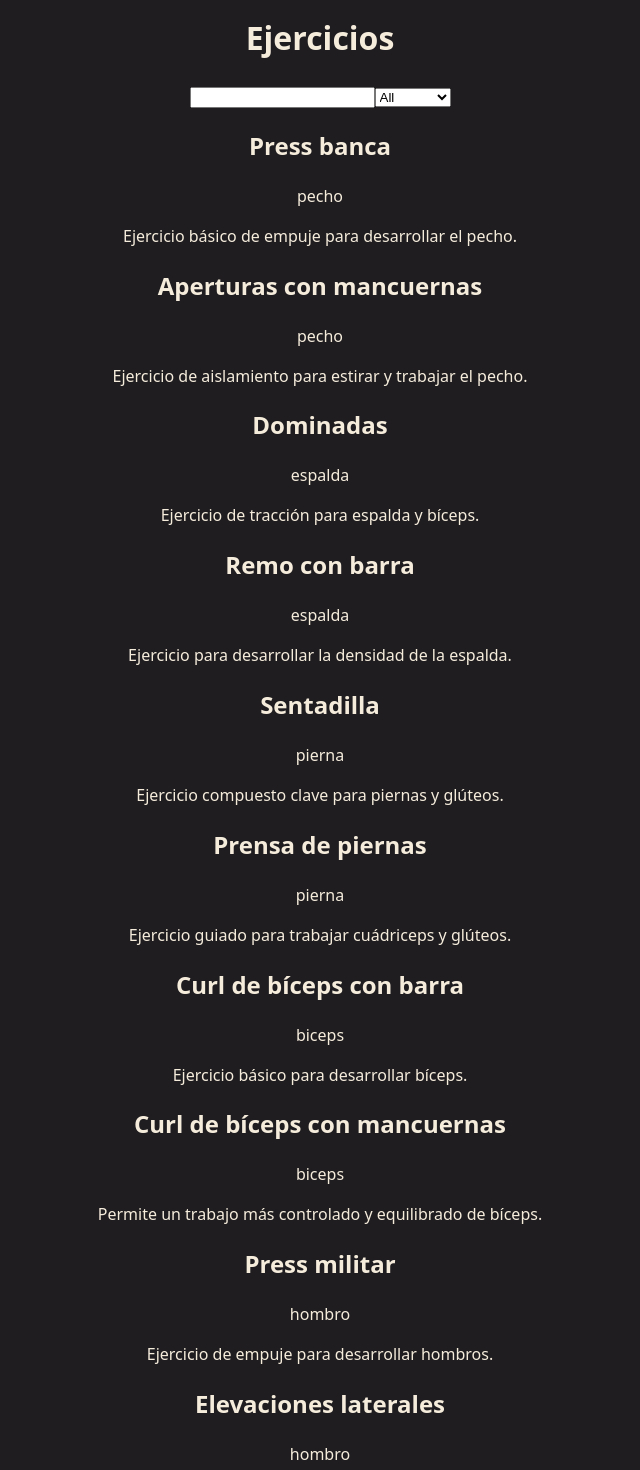
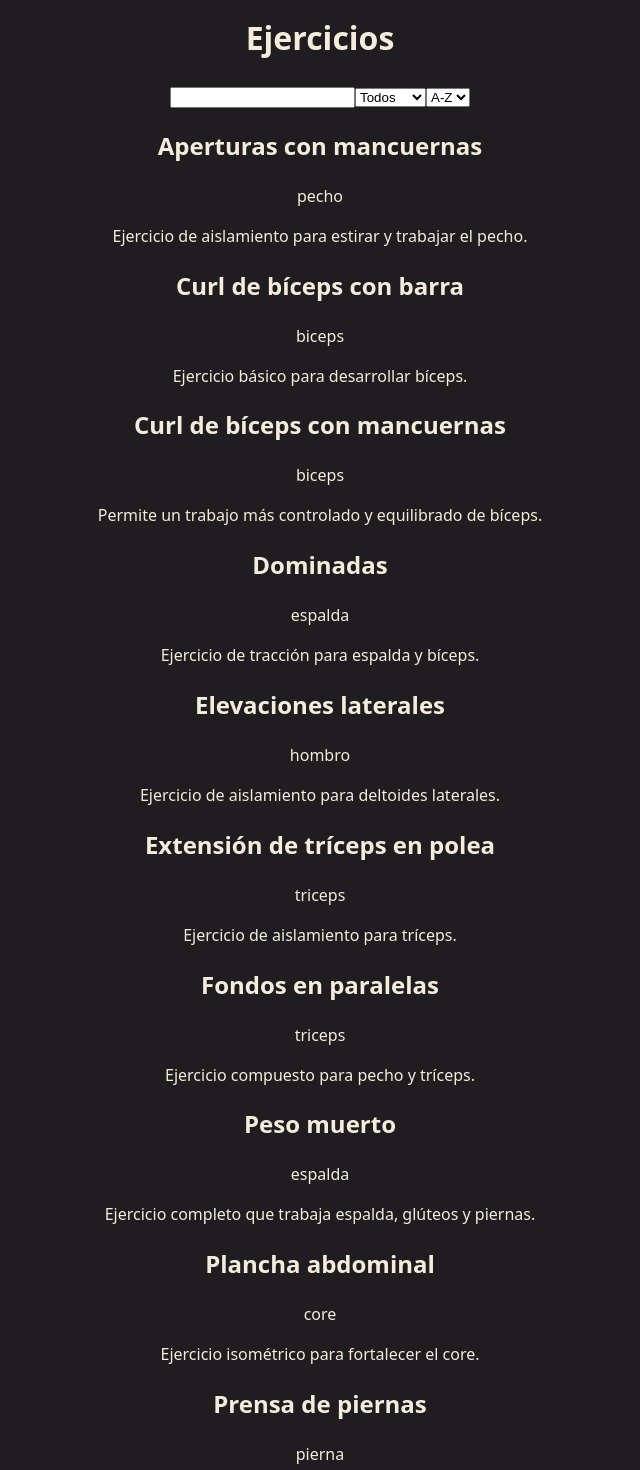
Before and after one commit to Nallepuz/FitTrainer, a React (Vite) app: page /exercises in a window 1280 px wide. Shown: the part 120-1590 px from the top of the page, without its empty margins (320-960 px from the left). Built offline with nearby package versions, Linux system fonts and the light colour scheme; data requests are answered from the project's data file.

Commit message:
Se crea ordenación para la búsqueda de ejercicios

```diff
--- a/src/pages/ExercisesPage.tsx
+++ b/src/pages/ExercisesPage.tsx
@@ -9,6 +9,7 @@ export default function ExercisesPage() {
   const [error, setError] = useState("");
   const [exercises, setExercises] = useState<Exercise[]>([]);
   const [muscleGroup, setMuscleGroup] = useState("all");
+  const [order, setOrder] = useState("az")
 
   const filteredExercises = exercises.filter((exercise) =>
     exercise.name.toLocaleLowerCase().includes(search.toLocaleLowerCase()));
@@ -21,15 +22,29 @@ export default function ExercisesPage() {
     return exercise.muscleGroup.toLocaleLowerCase() === muscleGroup.toLocaleLowerCase();
   })
 
+  const sortedExercises = [...filterByCategory]
+
+  if (order === "az") {
+    sortedExercises.sort((a, b) => a.name.localeCompare(b.name));
+  }
+  if (order === "za") {
+    sortedExercises.sort((a, b) => b.name.localeCompare(a.name));
+  }
+
   const options = [
-    {value: "all", label: "All"},
-    {value: "pecho", label: "Chest"},
-    {value: "espalda", label: "Back"},
-    {value: "pierna", label: "Legs"},
-    {value: "biceps", label: "Biceps"},
-    {value: "triceps", label: "Triceps"},
-    {value: "hombro", label: "Shoulder"},
-    {value: "core", label: "Core"}
+    { value: "all", label: "Todos" },
+    { value: "pecho", label: "Pecho" },
+    { value: "espalda", label: "Espalda" },
+    { value: "pierna", label: "Pierna" },
+    { value: "biceps", label: "Biceps" },
+    { value: "triceps", label: "Triceps" },
+    { value: "hombro", label: "Hombro" },
+    { value: "core", label: "Core" }
+  ]
+
+  const orderOptions = [
+    { value: "az", label: "A-Z" },
+    { value: "za", label: "Z-A" },
   ]
 
   useEffect(() => {
@@ -59,8 +74,9 @@ export default function ExercisesPage() {
     <>
       <h1>Ejercicios</h1>
       <SearchBar search={search} setSearch={setSearch} />
-      <Filter value={muscleGroup} setValue={setMuscleGroup} options={options}/>
-      {filterByCategory.map((exercise) => (
+      <Filter value={muscleGroup} setValue={setMuscleGroup} options={options} />
+      <Filter value={order} setValue={setOrder} options={orderOptions} />
+      {sortedExercises.map((exercise) => (
         <div key={exercise.id}>
           <h2>{exercise.name}</h2>
           <p>{exercise.muscleGroup}</p>
```
